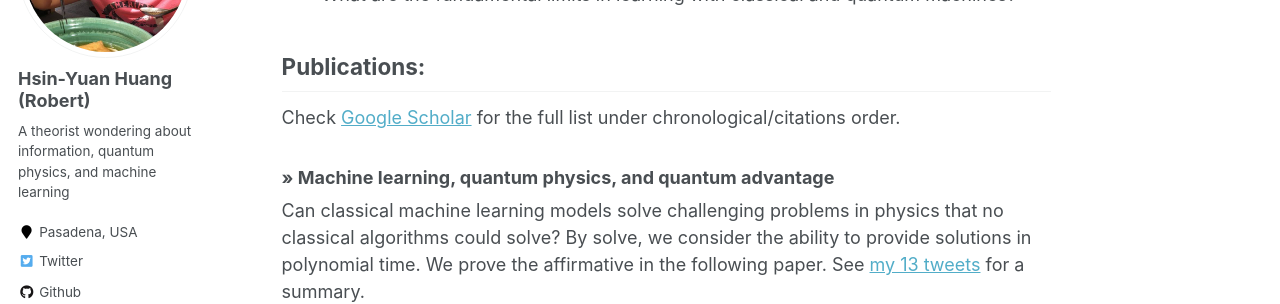
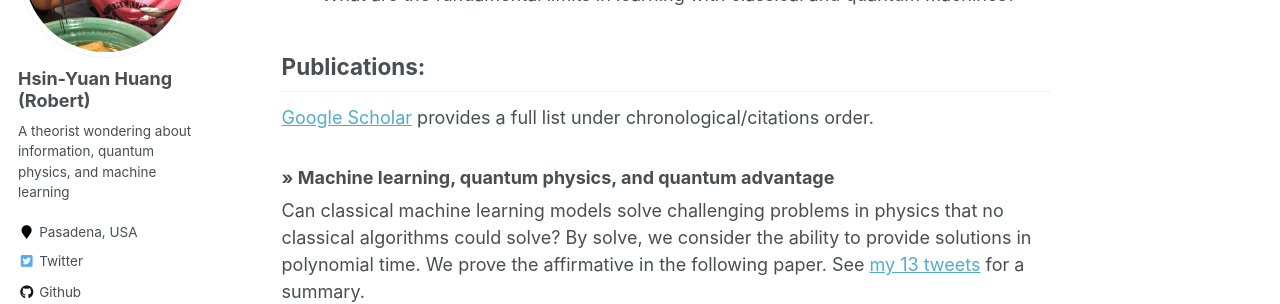
Before and after one commit to hsinyuan-huang/hsinyuan-huang.github.io, a Jekyll site: the page built from _pages/about.md, in a window 1280 px wide and 1400 px high, scrolled down 361 px. Shown: the part 153-457 px from the top of the window. Built offline with Jekyll 4.4.1, drawn with Linux system fonts in a browser that asks for light colours; formulas are drawn with MathJax 3.

Commit message:
Update footer

```diff
--- a/_includes/footer.html
+++ b/_includes/footer.html
@@ -17,7 +17,6 @@
     {% if site.author.bitbucket %}
       <li><a href="http://bitbucket.org/{{ site.author.bitbucket }}"><i class="fab fa-bitbucket" aria-hidden="true"></i> Bitbucket</a></li>
     {% endif %}
-    <li><a href="{% if site.atom_feed.path %}{{ site.atom_feed.path }}{% else %}{{ base_path }}/feed.xml{% endif %}"><i class="fa fa-fw fa-rss-square" aria-hidden="true"></i> {{ site.data.ui-text[site.locale].feed_label | default: "Feed" }}</a></li>
   </ul>
 </div>
 
--- a/_pages/about.md
+++ b/_pages/about.md
@@ -21,7 +21,7 @@
 
 ## Publications:
 
-Check <a href="https://scholar.google.com/citations?user=2y5YF-gAAAAJ&hl=en" target="_blank">Google Scholar</a> for the full list under chronological/citations order.
+<a href="https://scholar.google.com/citations?user=2y5YF-gAAAAJ&hl=en" target="_blank">Google Scholar</a> provides a full list under chronological/citations order.
 
 ### >> Machine learning, quantum physics, and quantum advantage
 
```
Also changed, not shown: other parts of _pages/about.md (+1 -1 lines).
